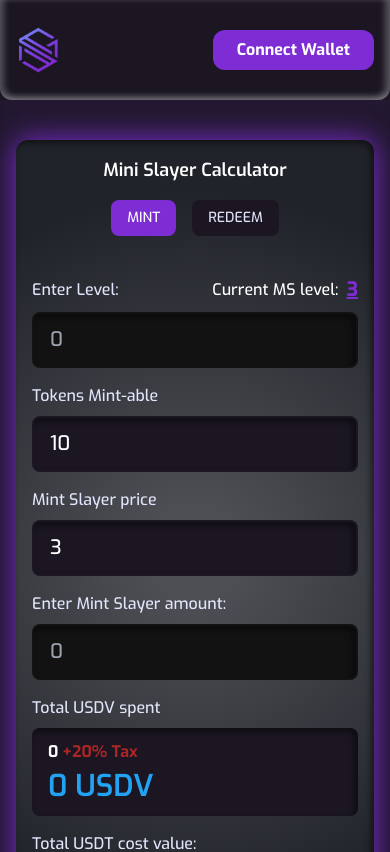
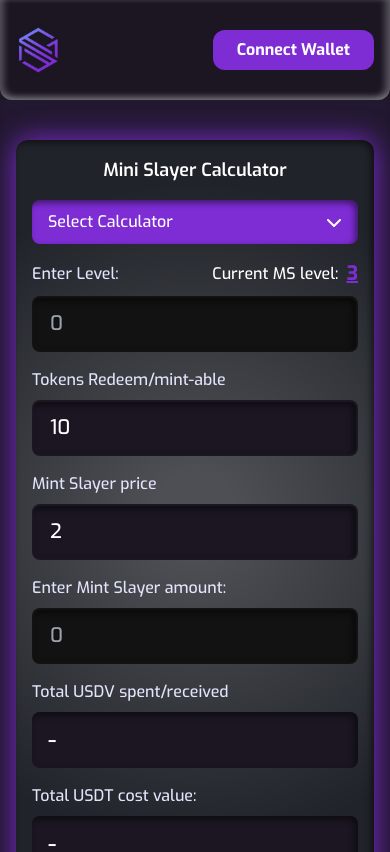
Before and after one commit to Lumariom-Media-Group/minislayer-dapp, a Next.js app: page /calculator in a window 390 px wide. Shown: the top 852 px of the page. Built offline with nearby package versions, Linux system fonts and the light colour scheme.

Commit message:
Change calculator back to dropdown

```diff
--- a/app/calculator/page.tsx
+++ b/app/calculator/page.tsx
@@ -1,18 +1,25 @@
 "use client";
 import { getMintAndRedeemPrice } from "@/constants";
 import { useState } from "react";
+import { FaChevronDown } from "react-icons/fa6";
 
 export default function Calculator() {
+  const [currentLevel, setCurrentLevel] = useState(3);
+  const [mintAmount, setMintAmount] = useState(0);
+  const [selectedCalculator, setSelectedCalculator] = useState<
+    "Mint Calculator" | "Redeem Calculator" | ""
+  >("");
 
-  const [currentLevel,setCurrentLevel] = useState(3);
-  const [mintAmount,setMintAmount] = useState(0);
-  const [activeTab, setActiveTab] = useState<"MINT" | "REDEEM">("MINT");
+  const totalAmount =
+    selectedCalculator == "Mint Calculator"
+      ? mintAmount * getMintAndRedeemPrice(currentLevel).mintPrice
+      : mintAmount * getMintAndRedeemPrice(currentLevel).redeemPrice;
 
-
-  const totalAmount =(activeTab == "MINT" ? (mintAmount * getMintAndRedeemPrice(currentLevel).mintPrice) : mintAmount * getMintAndRedeemPrice(currentLevel).redeemPrice)  ;
-
-  function getAmountWithTax(amount: number, activeTab: "MINT" | "REDEEM"): number {
-    if (activeTab === "REDEEM") {
+  function getAmountWithTax(
+    amount: number,
+    selectedCalculator: "Mint Calculator" | "Redeem Calculator" | ""
+  ): number {
+    if (selectedCalculator === "Redeem Calculator") {
       // Subtract 5% from the amount
       return amount * 0.95;
     } else {
@@ -21,8 +28,12 @@ export default function Calculator() {
     }
   }
 
+  const [isOpen, setIsOpen] = useState(false);
 
-
+  const handleSelect = (value: "Redeem Calculator" | "Mint Calculator") => {
+    setSelectedCalculator(value);
+    setIsOpen(false);
+  };
 
   return (
     <div className="min-h-[calc(100dvh-115.963px-88px)] overflow-hidden text-text overflow-x-hidden px-4 sm:px-8 py-10 sm:py-14 lg:py-24">
@@ -32,22 +43,35 @@ export default function Calculator() {
             Mini Slayer Calculator
           </h1>
 
-          {/* Tabs */}
-          <div className="flex gap-4 sm:gap-6 justify-center mb-6">
-            {["MINT", "REDEEM"].map((tab) => (
+          <div className="w-full relative">
             <button
-                key={tab}
-                //@ts-ignore
-                onClick={() => setActiveTab(tab)}
-                className={`px-4 py-2 sm:px-6 sm:py-3 text-sm sm:text-lg font-medium rounded-lg transition-colors ${
-                  activeTab === tab
-                    ? "bg-primary text-white"
-                    : "bg-background text-gray hover:bg-primary-light hover:text-white"
+              onClick={() => setIsOpen(!isOpen)}
+              className="w-full shadow-insetDarkGlow outline-none flex justify-between items-center gap-4 bg-primary text-white font-medium px-4 py-2.5 sm:px-5 sm:py-3 sm:text-xl rounded-lg transition-all hover:bg-primary-light focus:outline-none"
+            >
+              {selectedCalculator ? selectedCalculator : "Select Calculator"}
+              <FaChevronDown
+                className={`transform transition-transform ${
+                  isOpen ? "rotate-180" : ""
                 }`}
+              />
+            </button>
+            {isOpen && (
+              <div className="absolute mt-2 shadow-primary shadow-sm bg-background text-text rounded-lg w-full z-10">
+                <button
+                  className="block w-full text-left px-4 py-2.5 sm:py-3 sm:px-5 text-base font-medium rounded-lg transition-colors hover:bg-primary"
+                  onClick={() => handleSelect("Mint Calculator")}
                 >
-                {tab}
+                  Mint Calculator
                 </button>
-            ))}
+
+                <button
+                  className="block w-full text-left px-4 py-2.5 sm:py-3 sm:px-5 text-base font-medium rounded-lg transition-colors hover:bg-primary"
+                  onClick={() => handleSelect("Redeem Calculator")}
+                >
+                  Redeem Calculator
+                </button>
+              </div>
+            )}
           </div>
 
           <div className="flex flex-col gap-2 sm:gap-2.5">
@@ -65,10 +89,9 @@ export default function Calculator() {
             <input
               type="number"
               id="labelInput"
-              onChange={(e)=>{
-                if(!isNaN(Number(e.target.value))){
+              onChange={(e) => {
+                if (!isNaN(Number(e.target.value))) {
                   setCurrentLevel(Number(e.target.value));
-
                 }
               }}
               placeholder="0"
@@ -80,7 +103,9 @@ export default function Calculator() {
             <div className="flex flex-col gap-2 sm:gap-2.5">
               <div className="sm:text-lg">
                 <label htmlFor="tokensInput" className="font-medium text-gray">
-                  {activeTab === "MINT"
+                  {selectedCalculator === ""
+                    ? "Tokens Redeem/mint-able"
+                    : selectedCalculator === "Mint Calculator"
                     ? "Tokens Mint-able"
                     : "Tokens Redeemable"}
                 </label>
@@ -109,7 +134,13 @@ export default function Calculator() {
                 id="slayerPriceInput"
                 placeholder="-"
                 disabled
-                value={currentLevel > 0 ? (activeTab == "MINT" ? getMintAndRedeemPrice(currentLevel).mintPrice : getMintAndRedeemPrice(currentLevel).redeemPrice) :"-"}
+                value={
+                  currentLevel > 0
+                    ? selectedCalculator == "Mint Calculator"
+                      ? getMintAndRedeemPrice(currentLevel).mintPrice
+                      : getMintAndRedeemPrice(currentLevel).redeemPrice
+                    : "-"
+                }
                 className="bg-background outline-none placeholder:text-gray-500 text-xl sm:text-2xl font-medium px-4 py-3 md:px-5 md:py-4 rounded-lg shadow-insetDarkGlow border-2 border-transparent transition-all duration-300 focus:border-primary"
               />
             </div>
@@ -128,10 +159,10 @@ export default function Calculator() {
               type="number"
               min={1}
               max={10}
-              onChange={(e)=>{
+              onChange={(e) => {
                 const number = Number(e.target.value);
-                if(!isNaN(number)){
-                  setMintAmount(number)
+                if (!isNaN(number)) {
+                  setMintAmount(number);
                 }
               }}
               id="mintAmountInput"
@@ -143,34 +174,55 @@ export default function Calculator() {
           <div className="flex flex-col gap-2 sm:gap-2.5">
             <div className="sm:text-lg">
               <p className="font-medium text-gray">
-                {activeTab === "MINT"
+                {selectedCalculator === ""
+                  ? "Total USDV spent/received"
+                  : selectedCalculator === "Mint Calculator"
                   ? "Total USDV spent"
                   : "Total USDV received"}
               </p>
             </div>
+            {selectedCalculator === "" ? (
+              <div className="bg-background flex flex-col gap-1 font-medium px-4 py-3 text-2xl sm:text-4xl md:px-5 md:py-4 rounded-lg shadow-insetDarkGlow">
+                -
+              </div>
+            ) : (
               <div className="bg-background flex flex-col gap-1 font-medium px-4 py-3 md:px-5 md:py-4 rounded-lg shadow-insetDarkGlow">
                 <div className="flex items-center gap-1 font-bold text-base sm:text-lg">
-                <span>{totalAmount} </span>
-                <span className={"text-red"}>{activeTab == "MINT" ? "+20% Tax" : "-5% Tax"}</span>
+                  <span>{totalAmount}</span>
+                  <span className="text-red">
+                    {selectedCalculator == "Mint Calculator"
+                      ? "+20% Tax"
+                      : "-5% Tax"}
+                  </span>
                 </div>
                 <div className="font-semibold text-blue text-3xl sm:text-4xl">
-                {getAmountWithTax(totalAmount,activeTab)} USDV
+                  {getAmountWithTax(totalAmount, selectedCalculator)} USDV
                 </div>
               </div>
+            )}
           </div>
 
           <div className="flex flex-col gap-2 sm:gap-2.5">
             <div className="sm:text-lg">
               <p className="font-medium text-gray">Total USDT cost value:</p>
             </div>
+            {selectedCalculator === "" ? (
+              <div className="bg-background flex flex-col gap-1 font-medium px-4 py-3 text-2xl sm:text-4xl md:px-5 md:py-4 rounded-lg shadow-insetDarkGlow">
+                -
+              </div>
+            ) : (
               <div className="bg-background flex flex-col gap-1 font-medium px-4 py-3 md:px-5 md:py-4 rounded-lg shadow-insetDarkGlow">
                 <div className="font-semibold text-base sm:text-lg">
-                <span>{getAmountWithTax(totalAmount,activeTab)} USDV x 1.25</span>
+                  <span>
+                    {getAmountWithTax(totalAmount, selectedCalculator)} USDV x
+                    1.25
+                  </span>
                 </div>
                 <div className="font-bold text-green text-3xl sm:text-4xl">
-                $ {getAmountWithTax(totalAmount,activeTab) * 1.25}
+                  $ {getAmountWithTax(totalAmount, selectedCalculator) * 1.25}
                 </div>
               </div>
+            )}
           </div>
         </div>
       </div>
```
Lines whose indentation alone changed are shown as unchanged.
